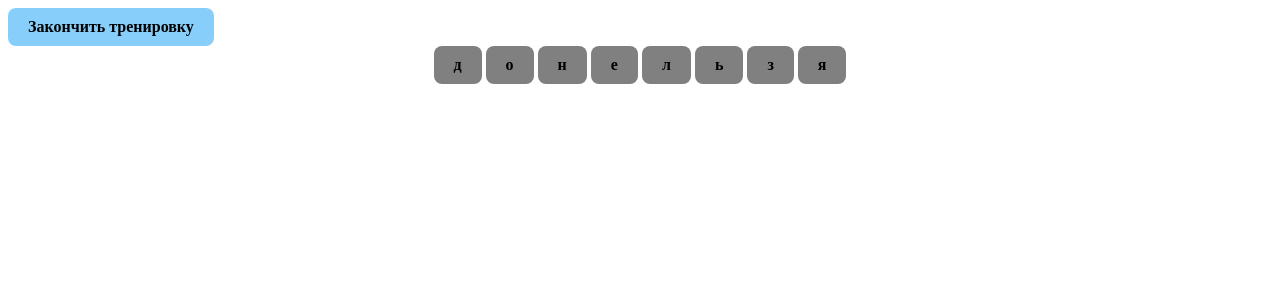
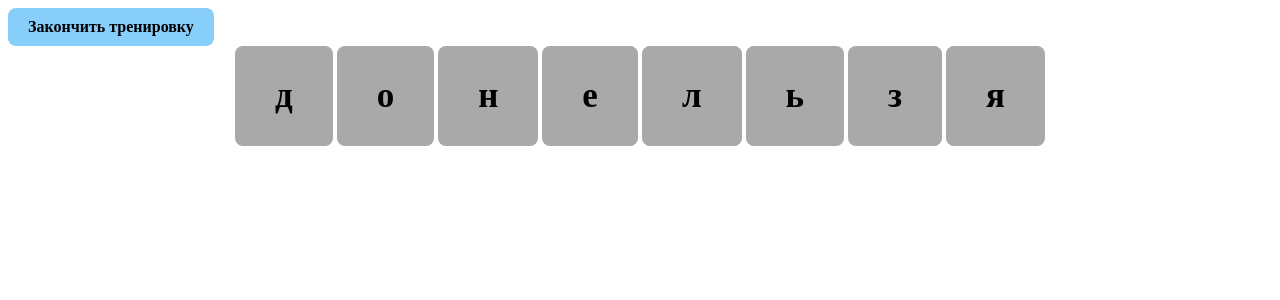
Before and after one commit to Vernka/project_udarnik, a Flask app: page /dn_file in a window 1280 px wide. Shown: the top 300 px of the page. Run offline with Flask 3, Linux system fonts and the light colour scheme.

```diff
--- a/templates/exercise_dn.html
+++ b/templates/exercise_dn.html
@@ -16,8 +16,9 @@
 
             .cogl {
                 display: inline-block;
-                padding: 10px 20px;
-            background: grey;
+                padding: 30px 40px;
+                font-size: 35px !important;
+                background: #A9A9A9;
                 border-radius: 8px;
                 text-decoration: none;
                 color: black;
@@ -26,8 +27,9 @@
 
             .glas_no {
                 display: inline-block;
-                padding: 10px 20px;
-            background: grey;
+                padding: 30px 40px;
+                font-size: 35px !important;
+                background: #A9A9A9;
                 border-radius: 8px;
                 text-decoration: none;
                 color: black;
@@ -41,8 +43,9 @@
 
             .glas_yes {
                 display: inline-block;
-                padding: 10px 20px;
-                background: grey;
+                padding: 30px 40px;
+                font-size: 35px !important;
+                background: #A9A9A9;
                 border-radius: 8px;
                 text-decoration: none;
                 color: black;
@@ -59,7 +62,7 @@
 <form action="/exercise_dn" method="POST">
 {% if data %}
 <a href="/index" class="link" align="right">Закончить тренировку</a>
-    <div style="text-align: center">
+    <div <div style="text-align: center; align-items: center;">
               {% for elem in data %}
                     {% if elem in cogl %}
                         <a class="cogl">{{ elem }}</a>
```
Also changed, not shown: other parts of templates/exercise_dn.html (+20 -4 lines). Lines whose indentation alone changed are shown as unchanged.
